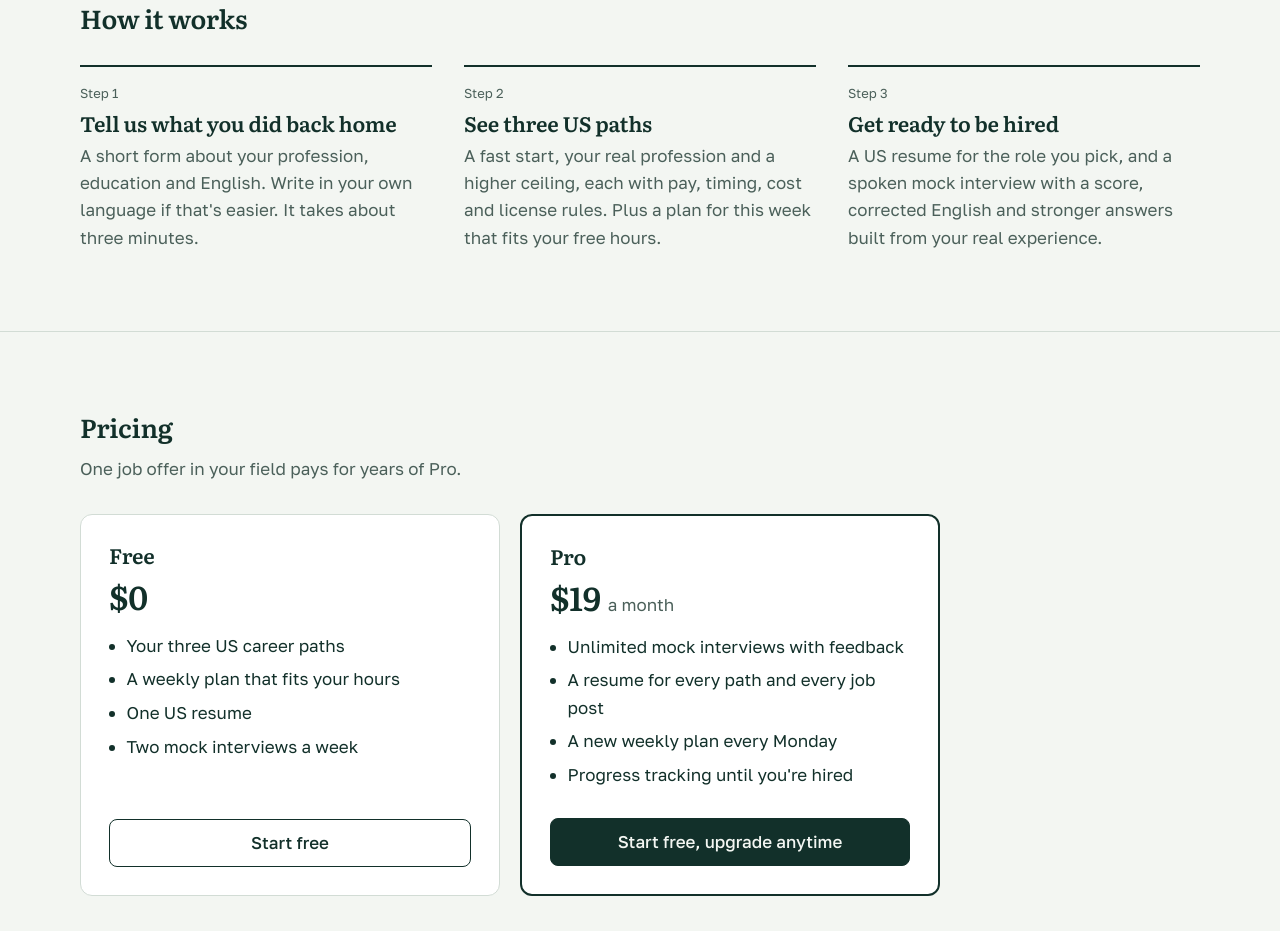
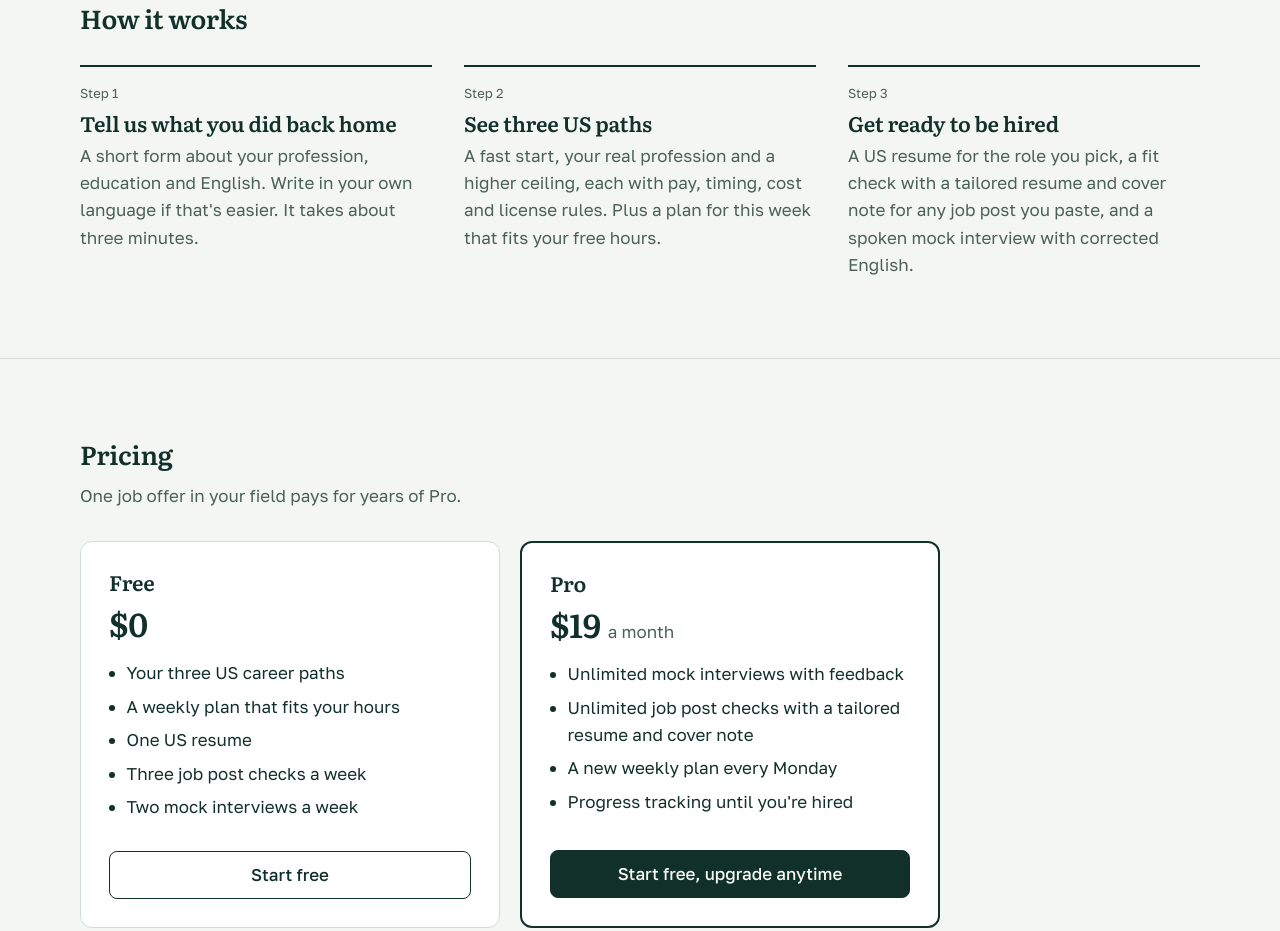
Before and after one commit to darkhan67/careerport, a website with bundled scripts: page public/index.html in a window 1280 px wide. Shown: the part 1263-2194 px from the top of the page. Built offline with nearby package versions, Linux system fonts and the light colour scheme; files whose address does not match are found by name.

Commit message:
Landing: mention job post checks

```diff
--- a/public/index.html
+++ b/public/index.html
@@ -91,7 +91,7 @@
           </li>
           <li>
             <h3>Get ready to be hired</h3>
-            <p>A US resume for the role you pick, and a spoken mock interview with a score, corrected English and stronger answers built from your real experience.</p>
+            <p>A US resume for the role you pick, a fit check with a tailored resume and cover note for any job post you paste, and a spoken mock interview with corrected English.</p>
           </li>
         </ol>
       </div>
@@ -109,6 +109,7 @@
               <li>Your three US career paths</li>
               <li>A weekly plan that fits your hours</li>
               <li>One US resume</li>
+              <li>Three job post checks a week</li>
               <li>Two mock interviews a week</li>
             </ul>
             <a class="btn" href="/app">Start free</a>
@@ -118,7 +119,7 @@
             <p class="price">$19 <small>a month</small></p>
             <ul>
               <li>Unlimited mock interviews with feedback</li>
-              <li>A resume for every path and every job post</li>
+              <li>Unlimited job post checks with a tailored resume and cover note</li>
               <li>A new weekly plan every Monday</li>
               <li>Progress tracking until you're hired</li>
             </ul>
```
